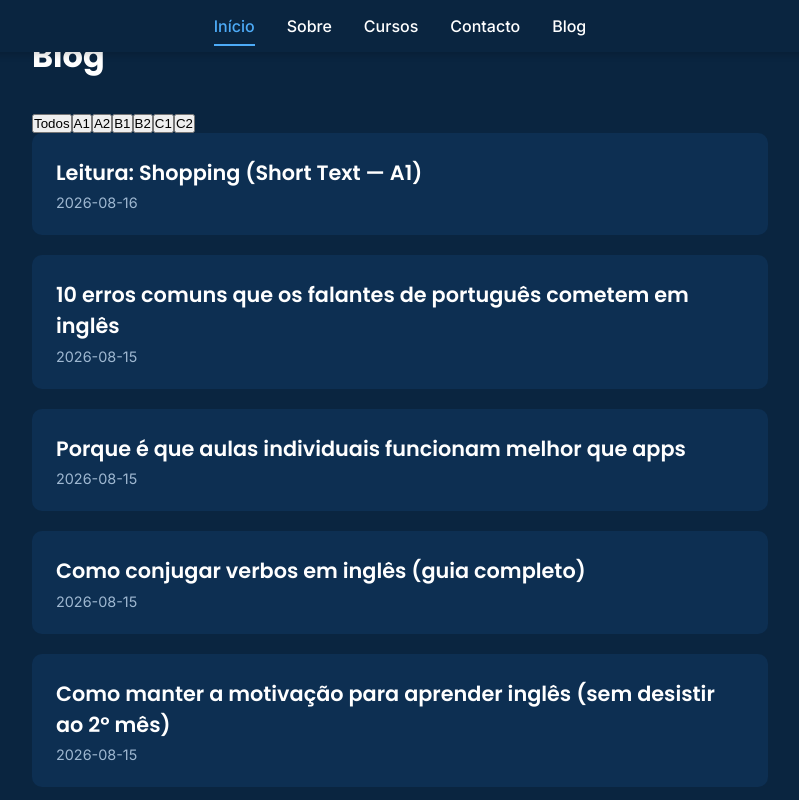
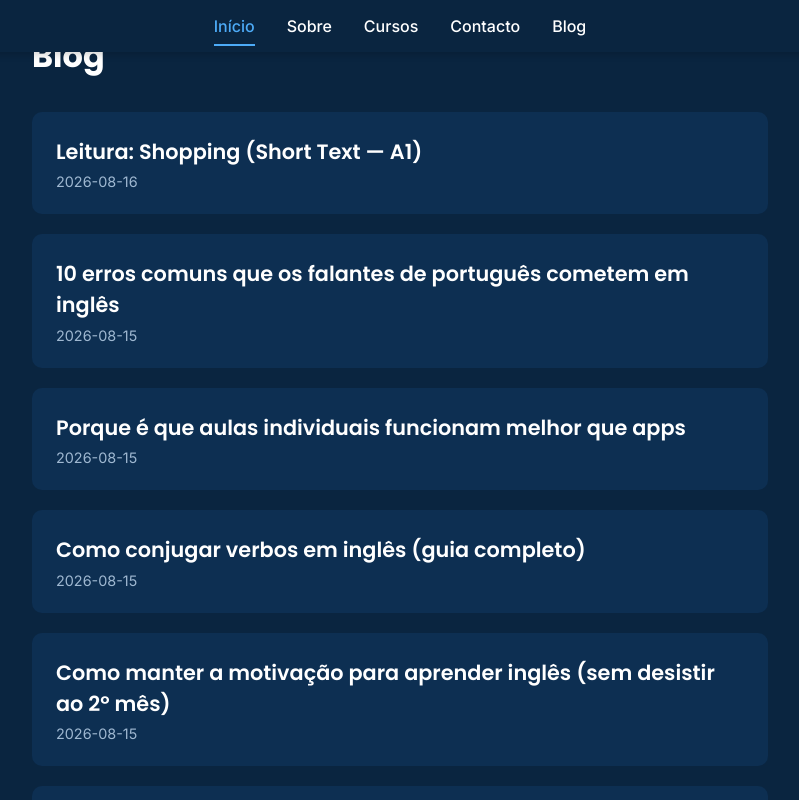
Before and after one commit to pedropedro18/teacher-pedro-react, a React (Vite) app: page /blog in a window 1280 px wide. Shown: the top 800 px of the page, without its empty margins (240-1039 px from the left). Built offline with nearby package versions, Linux system fonts and the light colour scheme.

Commit message:
Remove level filter buttons from blog page

```diff
--- a/src/pages/Blog.jsx
+++ b/src/pages/Blog.jsx
@@ -3,34 +3,16 @@ import { useState } from 'react';
 import { posts, parsePost } from '../utils/posts';
 
 export default function Blog() {
-  const [filter, setFilter] = useState('Todos');
 
   const articles = Object.entries(posts)
     .map(([path, raw]) => parsePost(raw, path))
     .sort((a, b) => new Date(b.date) - new Date(a.date));
 
-  const levels = ['Todos', 'A1', 'A2', 'B1', 'B2', 'C1', 'C2'];
-
-  const filteredArticles = filter === 'Todos'
-    ? articles
-    : articles.filter(post => post.level === filter);
+  const filteredArticles = articles;
 
   return (
     <main className="blog-page">
       <h1>Blog</h1>
-
-      <div className="blog-filters">
-        {levels.map(level => (
-          <button
-            key={level}
-            className={`filter-btn ${filter === level ? 'active' : ''}`}
-            onClick={() => setFilter(level)}
-          >
-            {level}
-          </button>
-        ))}
-      </div>
-
       <div className="blog-list">
         {filteredArticles.map(post => (
           <div key={post.slug} className="blog-card">
```
